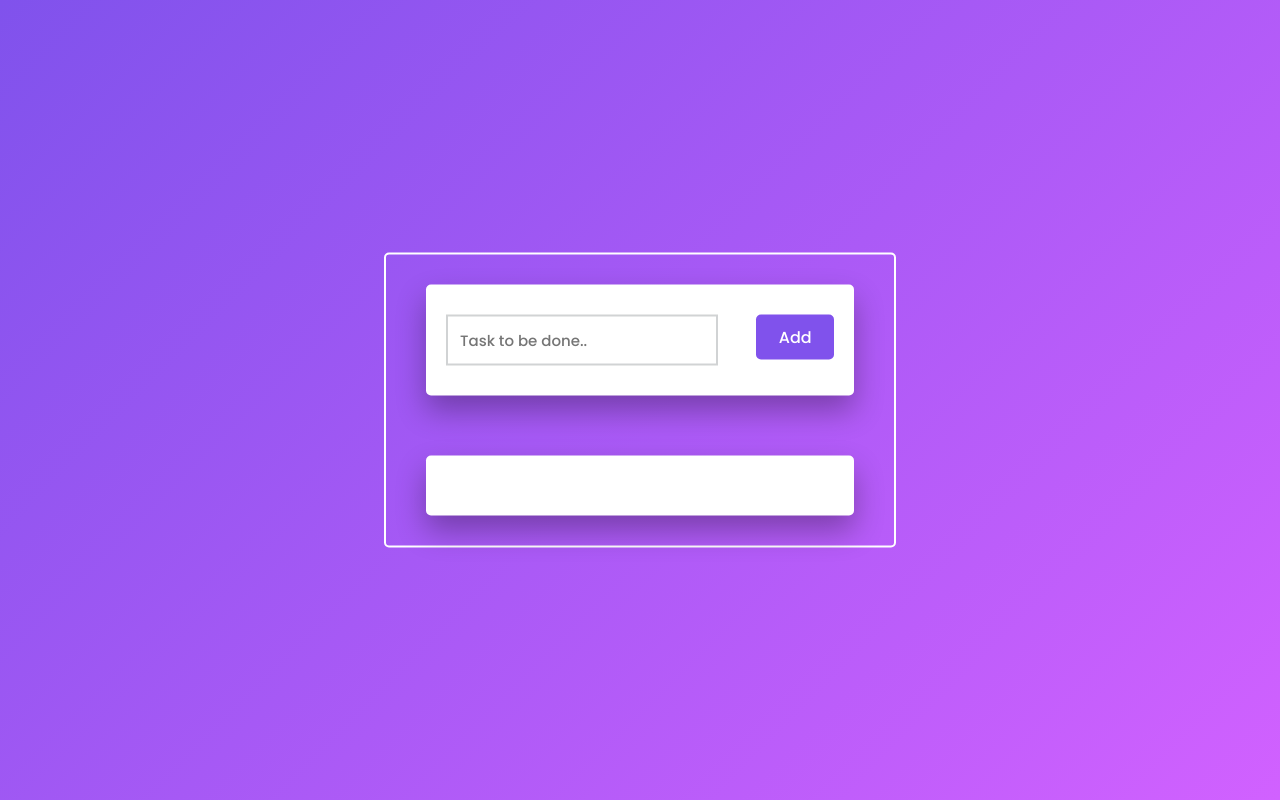
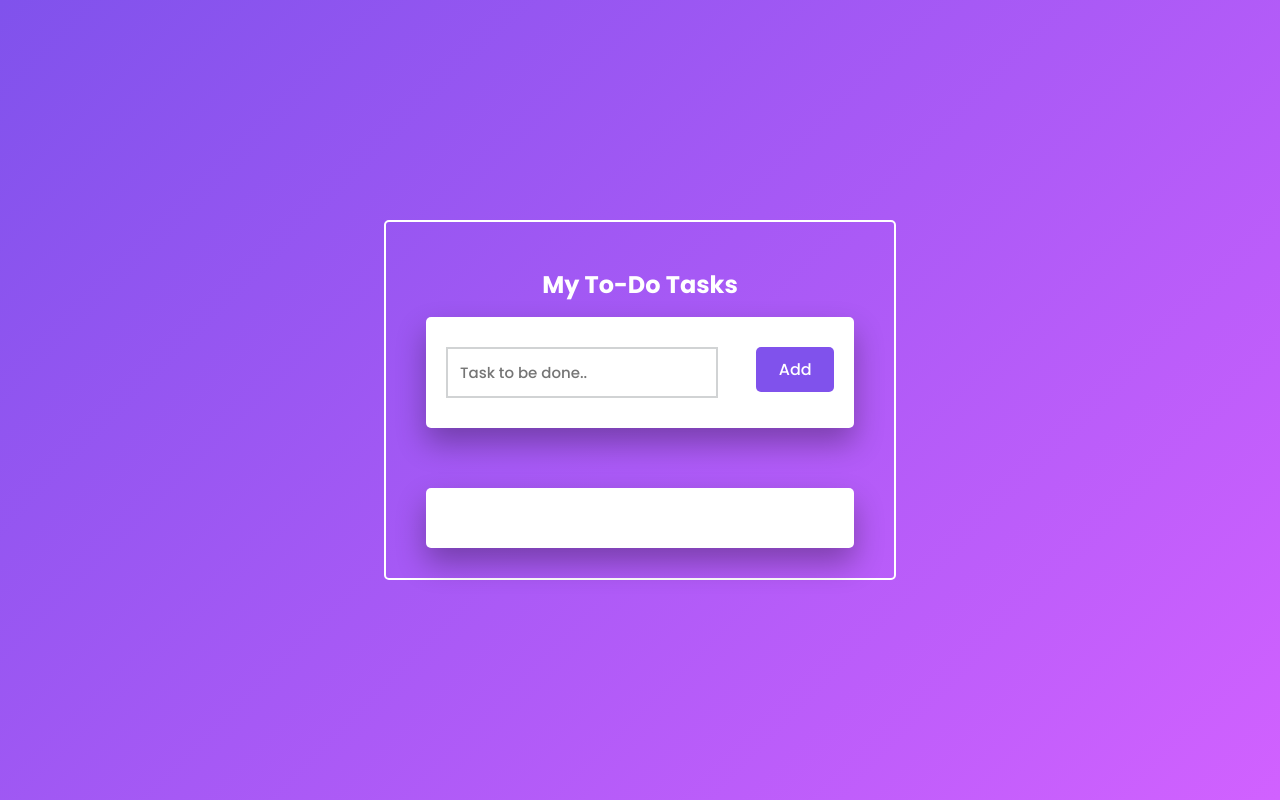
Before and after one commit to A-Nafis-Ch/JavaScript-Project-1-Todo-List, a plain HTML site: page JsTodoList/index.html in a window 1280 px wide. Drawn offline with Linux system fonts and the light colour scheme.

Commit message:
Project images added

```diff
--- a/JsTodoList/index.html
+++ b/JsTodoList/index.html
@@ -10,7 +10,13 @@
 </head>
 <body>
 
+
     <div class="container">
+
+        <div class="h2">
+            <h2>My To-Do Tasks</h2>
+        </div>
+
         <div id="newtask">
             <input type="text" placeholder="Task to be done..">
             <button id="push">Add</button>
--- a/JsTodoList/style.css
+++ b/JsTodoList/style.css
@@ -6,6 +6,15 @@
     padding: 0;
     margin: 0;
     box-sizing: border-box;
+}
+
+.h2{
+    text-align: center;
+    font-family: "Poppins", serif;
+    color: #ffffff;
+    padding: 15px;
+
+
 }
 
 body{
```
Also changed, not shown: JsTodoList/img1.png (added), JsTodoList/img2.png (added).
